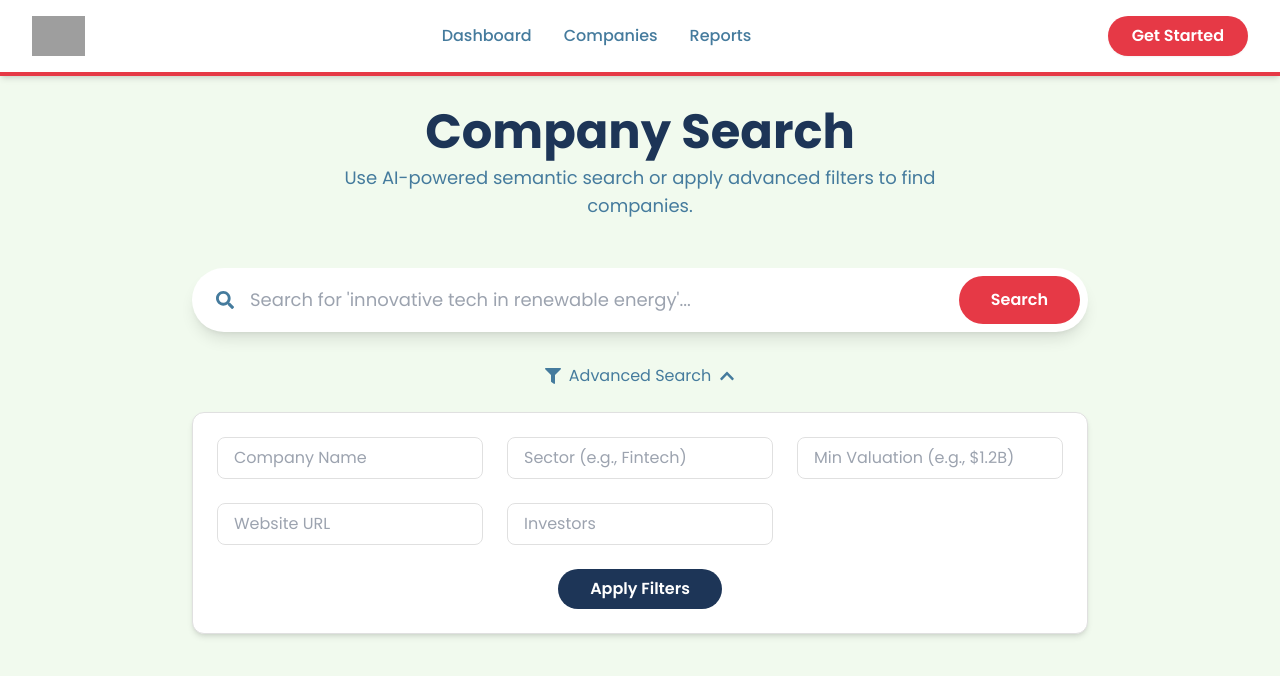
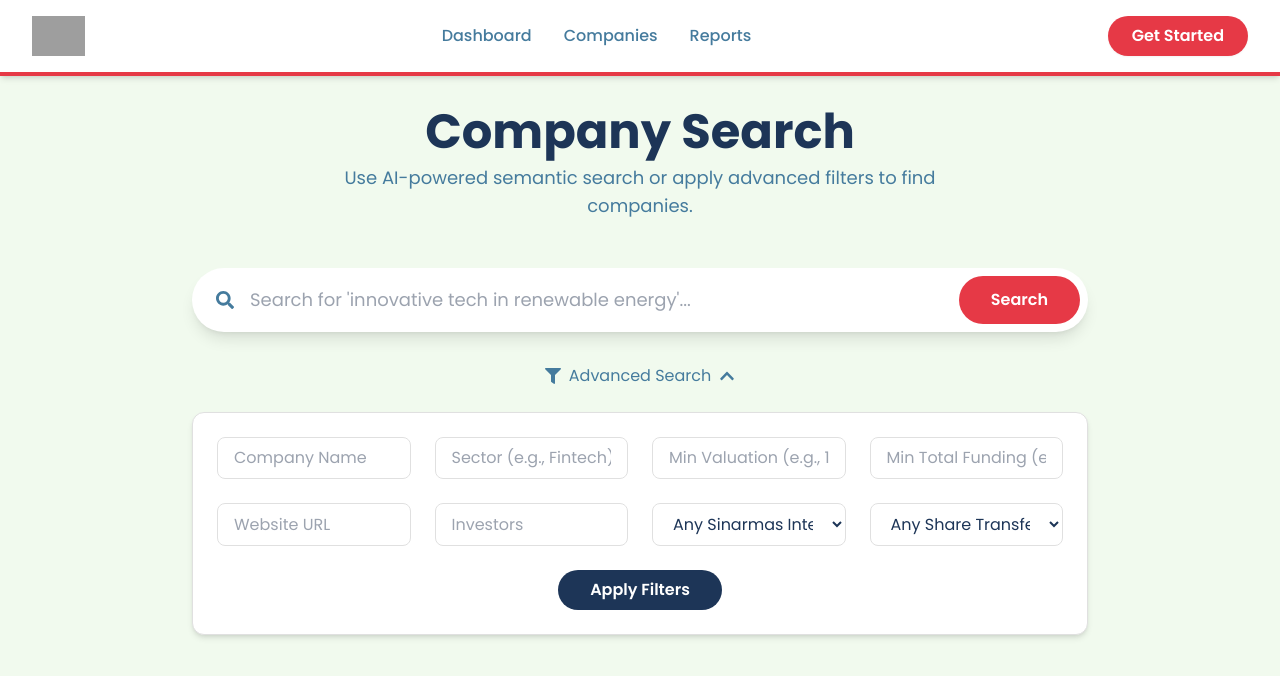
Before and after one commit to abhijeetsuryawanshi12/Sheet-update, a React (Create React App) app in the folder frontend/: page / in a window 1280 px wide. Both pictures are taken after a click on the button "Advanced Search". Shown: the top 676 px of the page. Built offline with nearby package versions, Linux system fonts and the light colour scheme; grey boxes are pictures that could not be loaded; the HTML template or start-up script is replaced by a standard one.

Commit message:
fix : added more filters to advanced search

```diff
--- a/frontend/src/components/AdvancedSearch.js
+++ b/frontend/src/components/AdvancedSearch.js
@@ -5,7 +5,14 @@ import { motion, AnimatePresence } from 'framer-motion';
 const AdvancedSearch = ({ onSearch }) => {
   const [isOpen, setIsOpen] = useState(false);
   const [filters, setFilters] = useState({
-    name: '', sector: '', valuation: '', website: '', investors: ''
+    name: '',
+    sector: '',
+    valuation: '',
+    website: '',
+    investors: '',
+    total_funding: '', // new
+    sinarmas_interest: '', // new
+    share_transfer_allowed: '' // new
   });
 
   const handleChange = (e) => {
@@ -16,6 +23,9 @@ const AdvancedSearch = ({ onSearch }) => {
     e.preventDefault();
     onSearch(filters);
   };
+
+  const inputClass = "w-full px-4 py-2 border border-border-color rounded-lg focus:ring-2 focus:ring-primary-red focus:outline-none transition";
+  const selectClass = `${inputClass} bg-white`;
 
   return (
     <div className="mt-6 text-center">
@@ -35,12 +45,28 @@ const AdvancedSearch = ({ onSearch }) => {
             transition={{ duration: 0.3, ease: 'easeInOut' }}
             className="bg-card-white p-6 rounded-xl shadow-md border border-border-color overflow-hidden"
           >
-            <div className="grid grid-cols-1 md:grid-cols-2 lg:grid-cols-3 gap-6 mb-6">
-              <input type="text" name="name" placeholder="Company Name" value={filters.name} onChange={handleChange} className="w-full px-4 py-2 border border-border-color rounded-lg focus:ring-2 focus:ring-primary-red focus:outline-none transition" />
-              <input type="text" name="sector" placeholder="Sector (e.g., Fintech)" value={filters.sector} onChange={handleChange} className="w-full px-4 py-2 border border-border-color rounded-lg focus:ring-2 focus:ring-primary-red focus:outline-none transition" />
-              <input type="text" name="valuation" placeholder="Min Valuation (e.g., $1.2B)" value={filters.valuation} onChange={handleChange} className="w-full px-4 py-2 border border-border-color rounded-lg focus:ring-2 focus:ring-primary-red focus:outline-none transition" />
-              <input type="text" name="website" placeholder="Website URL" value={filters.website} onChange={handleChange} className="w-full px-4 py-2 border border-border-color rounded-lg focus:ring-2 focus:ring-primary-red focus:outline-none transition" />
-              <input type="text" name="investors" placeholder="Investors" value={filters.investors} onChange={handleChange} className="w-full px-4 py-2 border border-border-color rounded-lg focus:ring-2 focus:ring-primary-red focus:outline-none transition" />
+            <div className="grid grid-cols-1 md:grid-cols-2 lg:grid-cols-4 gap-6 mb-6">
+              <input type="text" name="name" placeholder="Company Name" value={filters.name} onChange={handleChange} className={inputClass} />
+              <input type="text" name="sector" placeholder="Sector (e.g., Fintech)" value={filters.sector} onChange={handleChange} className={inputClass} />
+              <input type="text" name="valuation" placeholder="Min Valuation (e.g., 1.2B)" value={filters.valuation} onChange={handleChange} className={inputClass} />
+              <input type="text" name="total_funding" placeholder="Min Total Funding (e.g., 500M)" value={filters.total_funding} onChange={handleChange} className={inputClass} />
+              <input type="text" name="website" placeholder="Website URL" value={filters.website} onChange={handleChange} className={inputClass} />
+              <input type="text" name="investors" placeholder="Investors" value={filters.investors} onChange={handleChange} className={inputClass} />
+
+              {/* --- NEW DROPDOWN FILTERS --- */}
+              <select name="sinarmas_interest" value={filters.sinarmas_interest} onChange={handleChange} className={selectClass}>
+                <option value="">Any Sinarmas Interest</option>
+                <option value="High">High</option>
+                <option value="Medium">Medium</option>
+                <option value="Low">Low</option>
+              </select>
+
+              <select name="share_transfer_allowed" value={filters.share_transfer_allowed} onChange={handleChange} className={selectClass}>
+                <option value="">Any Share Transfer</option>
+                <option value="Yes">Yes</option>
+                <option value="No">No</option>
+              </select>
+              {/* --------------------------- */}
             </div>
             <button type="submit" className="px-8 py-2 bg-primary-text text-white font-semibold rounded-full hover:bg-black transform hover:-translate-y-0.5 transition-all duration-200">
               Apply Filters
```
Also changed, not shown: 2 other files (tests, documents, lock files or other folders).
